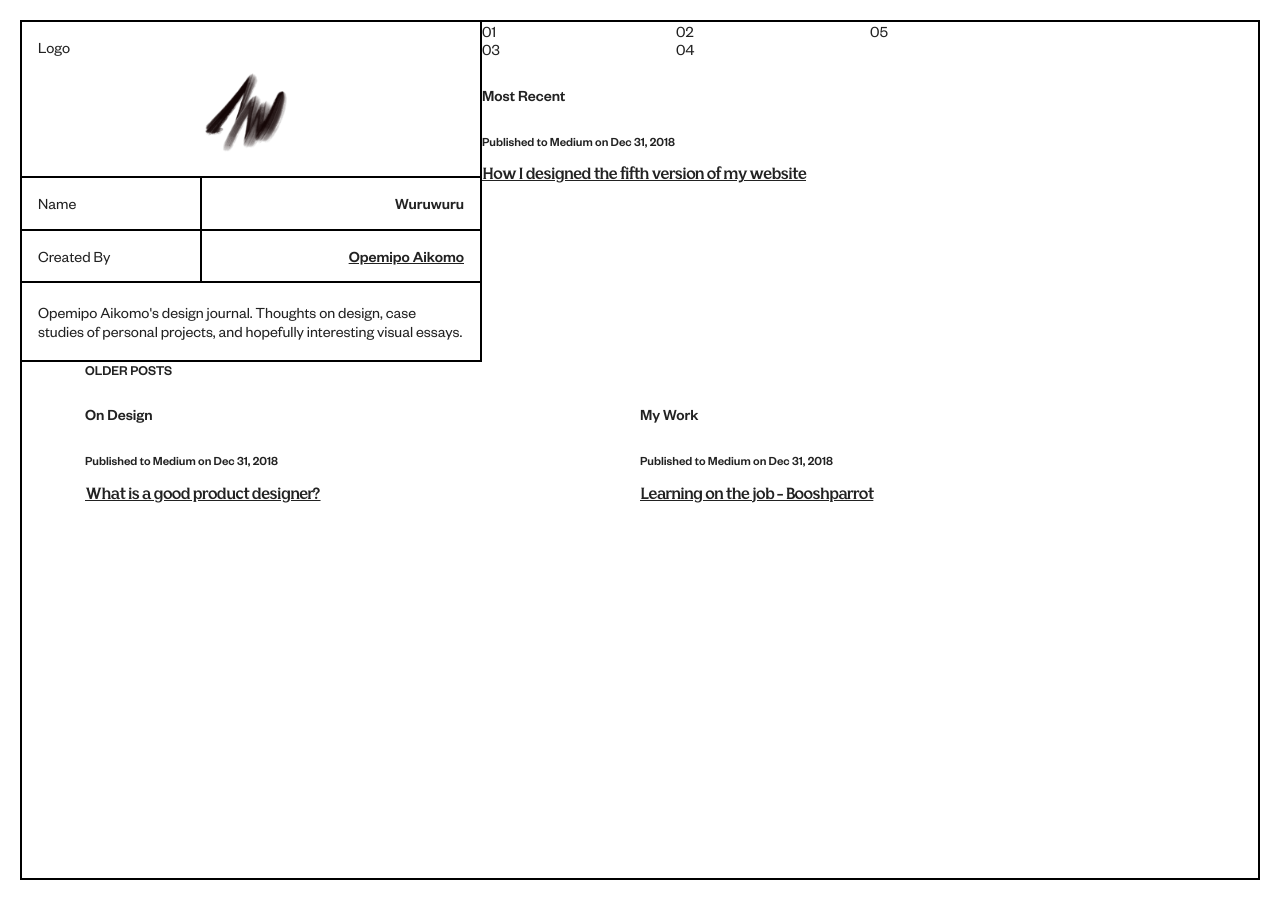
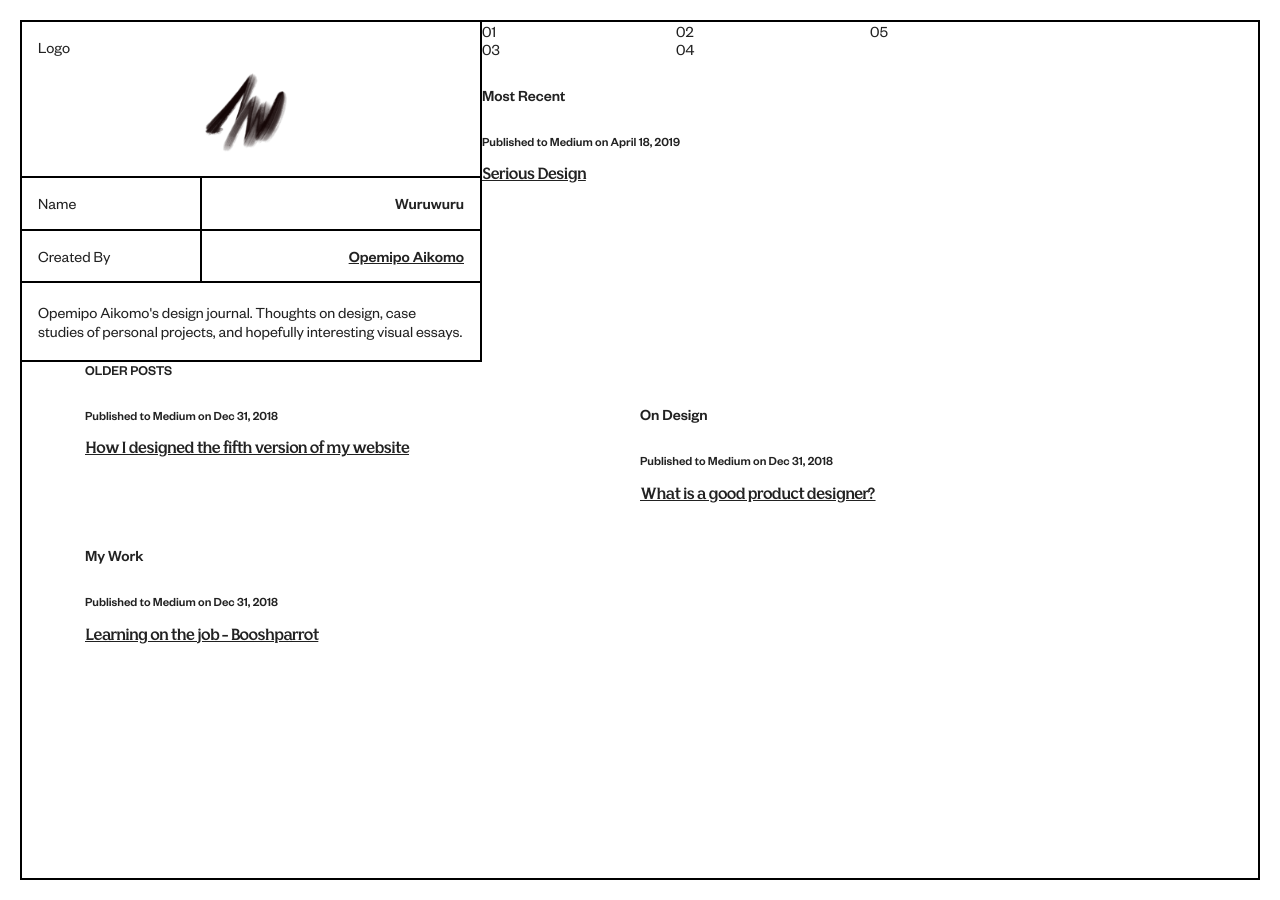
Before and after one commit to fathermerry/opemipo.com, a Jekyll site: the page built from wuruwuru/index.md, in a window 1280 px wide. Built offline with Jekyll 4.4.1, drawn with Linux system fonts in a browser that asks for light colours.

Commit message:
Add Serious Design article

```diff
--- a/_data/work.yml
+++ b/_data/work.yml
@@ -1,3 +1,8 @@
+- title: Serious Design
+  source: Medium
+  url: https://medium.com/wuruwuru/serious-design-12c6b8a1a0b7
+  date: April 18, 2019
+
 - title: How I designed the fifth version of my website
   source: Medium
   url: https://medium.com/wuruwuru/how-i-designed-the-fifth-version-of-my-website-61971c240134
```
